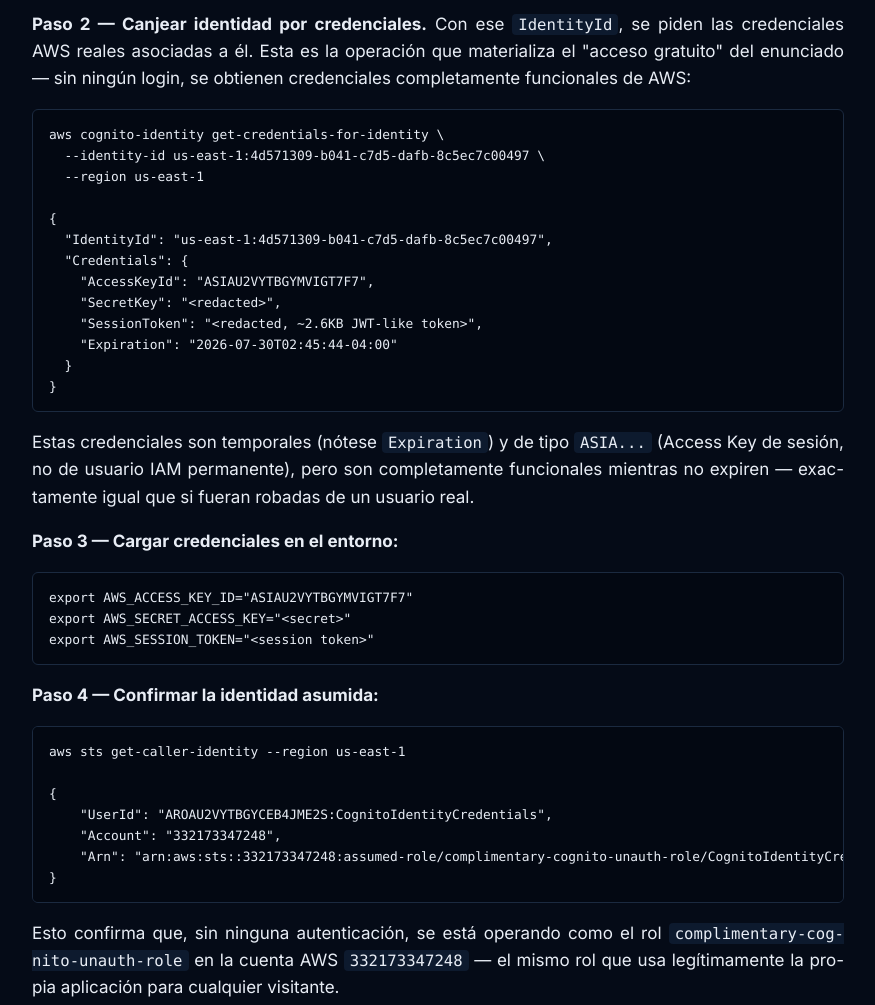
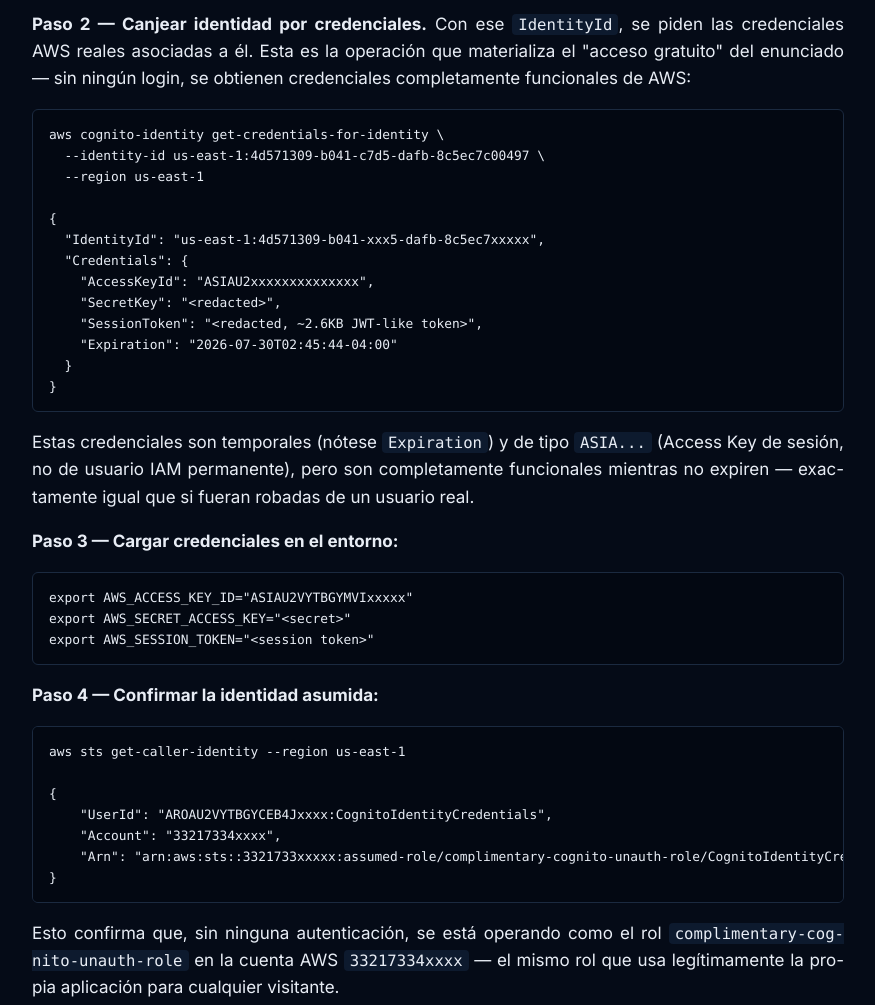
Before and after one commit to SalvaDN/SalvaDN.github.io, a plain HTML site: page retos/byte_lotus_wellness.html in a window 1280 px wide. Shown: the part 4020-5025 px from the top of the page, without its empty margins (202-1077 px from the left). Drawn offline with Linux system fonts and the light colour scheme.

Commit message:
Update AWS credentials and identity information

```diff
--- a/retos/byte_lotus_wellness.html
+++ b/retos/byte_lotus_wellness.html
@@ -155,9 +155,9 @@ DynamoDB → GetItem *y* Scan</code></pre>
   --region us-east-1
 
 {
-  "IdentityId": "us-east-1:4d571309-b041-c7d5-dafb-8c5ec7c00497",
+  "IdentityId": "us-east-1:4d571309-b041-xxx5-dafb-8c5ec7xxxxx",
   "Credentials": {
-    "AccessKeyId": "ASIAU2VYTBGYMVIGT7F7",
+    "AccessKeyId": "ASIAU2xxxxxxxxxxxxxx",
     "SecretKey": "&lt;redacted&gt;",
     "SessionToken": "&lt;redacted, ~2.6KB JWT-like token&gt;",
     "Expiration": "2026-07-30T02:45:44-04:00"
@@ -167,19 +167,19 @@ DynamoDB → GetItem *y* Scan</code></pre>
   de sesión, no de usuario IAM permanente), pero son completamente funcionales mientras no expiren — exactamente
   igual que si fueran robadas de un usuario real.</p>
   <p><strong>Paso 3 — Cargar credenciales en el entorno:</strong></p>
-  <pre><code>export AWS_ACCESS_KEY_ID="ASIAU2VYTBGYMVIGT7F7"
+  <pre><code>export AWS_ACCESS_KEY_ID="ASIAU2VYTBGYMVIxxxxx"
 export AWS_SECRET_ACCESS_KEY="&lt;secret&gt;"
 export AWS_SESSION_TOKEN="&lt;session token&gt;"</code></pre>
   <p><strong>Paso 4 — Confirmar la identidad asumida:</strong></p>
   <pre><code>aws sts get-caller-identity --region us-east-1
 
 {
-    "UserId": "AROAU2VYTBGYCEB4JME2S:CognitoIdentityCredentials",
-    "Account": "332173347248",
-    "Arn": "arn:aws:sts::332173347248:assumed-role/complimentary-cognito-unauth-role/CognitoIdentityCredentials"
+    "UserId": "AROAU2VYTBGYCEB4Jxxxx:CognitoIdentityCredentials",
+    "Account": "33217334xxxx",
+    "Arn": "arn:aws:sts::3321733xxxxx:assumed-role/complimentary-cognito-unauth-role/CognitoIdentityCredentials"
 }</code></pre>
   <p>Esto confirma que, sin ninguna autenticación, se está operando como el rol
-  <code>complimentary-cognito-unauth-role</code> en la cuenta AWS <code>332173347248</code> — el mismo rol que usa
+  <code>complimentary-cognito-unauth-role</code> en la cuenta AWS <code>33217334xxxx</code> — el mismo rol que usa
   legítimamente la propia aplicación para cualquier visitante.</p>
   <p><strong>Paso 5 — Replicar el comportamiento legítimo (GetItem):</strong> esta es la operación que
   <code>app.js</code> ejecuta de forma legítima: lectura acotada a un único ítem por clave primaria.</p>
```
